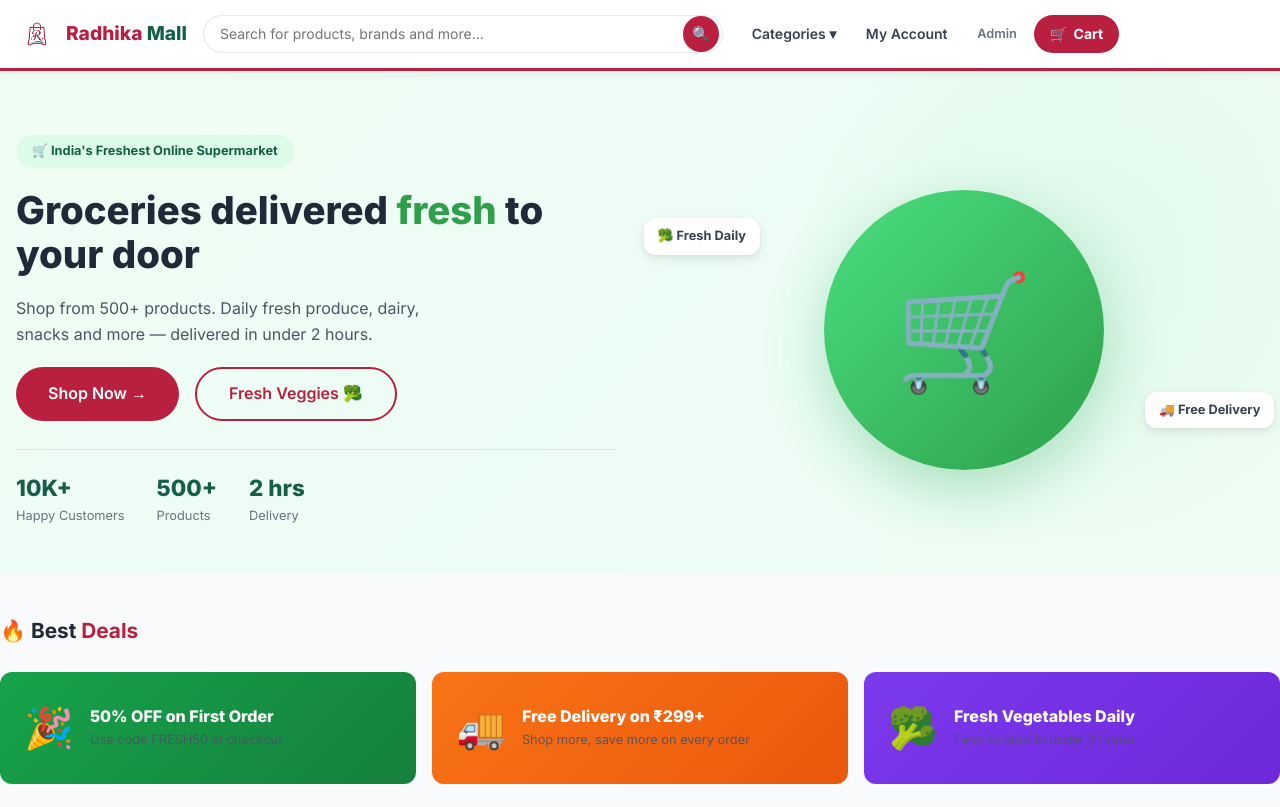
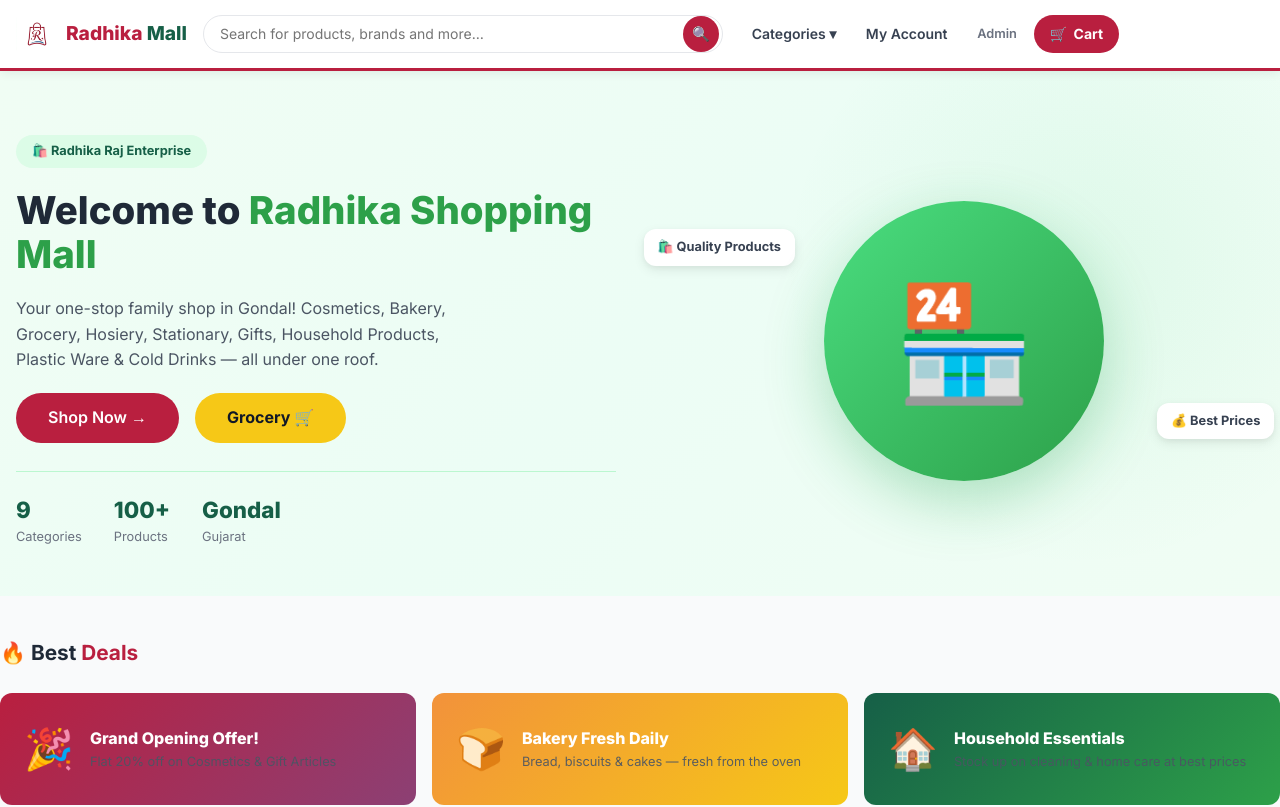
Before and after one commit to Payal-mak/Supermarket-System, a React (Vite) app in the folder client/: page / in a window 1280 px wide. Shown: the top 807 px of the page. Built offline with nearby package versions, Linux system fonts and the light colour scheme.

Commit message:
chore: Hero: "Welcome to Radhika Shopping Mall", Gujarat local retail copy Update stats to reflect local store Update offer cards with store-relevant promos

```diff
--- a/client/src/pages/HomePage.jsx
+++ b/client/src/pages/HomePage.jsx
@@ -1,18 +1,18 @@
 import { Link } from 'react-router-dom';
-import { getAllProductsWithDetails, categories } from '../data/mockData';
+import { getAllProductsWithDetails, categories, storeInfo } from '../data/mockData';
 import { useCart } from '../context/CartContext';
 import ProductCard from '../components/ProductCard';
 import './HomePage.css';
 
 const offers = [
-  { id: 1, title: '50% OFF on First Order', sub: 'Use code FRESH50 at checkout', bg: 'linear-gradient(135deg, #16a34a 0%, #15803d 100%)', emoji: '🎉' },
-  { id: 2, title: 'Free Delivery on ₹299+', sub: 'Shop more, save more on every order', bg: 'linear-gradient(135deg, #f97316 0%, #ea580c 100%)', emoji: '🚚' },
-  { id: 3, title: 'Fresh Vegetables Daily', sub: 'Farm to door in under 2 hours', bg: 'linear-gradient(135deg, #7c3aed 0%, #6d28d9 100%)', emoji: '🥦' },
+  { id: 1, title: 'Grand Opening Offer!', sub: 'Flat 20% off on Cosmetics & Gift Articles', bg: 'linear-gradient(135deg, #B91F3F 0%, #8C4074 100%)', emoji: '🎉' },
+  { id: 2, title: 'Bakery Fresh Daily', sub: 'Bread, biscuits & cakes — fresh from the oven', bg: 'linear-gradient(135deg, #F2923B 0%, #F6C817 100%)', emoji: '🍞' },
+  { id: 3, title: 'Household Essentials', sub: 'Stock up on cleaning & home care at best prices', bg: 'linear-gradient(135deg, #165F47 0%, #2DA049 100%)', emoji: '🏠' },
 ];
 
 export default function HomePage() {
   const allProducts = getAllProductsWithDetails();
-  const featured    = allProducts.filter(p => p.price.mrp > p.price.selling_price).slice(0, 8);
+  const featured = allProducts.filter(p => p.price.mrp > p.price.selling_price).slice(0, 8);
 
   return (
     <div className="home page-enter">
@@ -21,24 +21,24 @@ export default function HomePage() {
       <section className="hero">
         <div className="container hero-inner">
           <div className="hero-content">
-            <span className="hero-pill">🛒 India's Freshest Online Supermarket</span>
-            <h1>Groceries delivered <span>fresh</span> to your door</h1>
-            <p>Shop from 500+ products. Daily fresh produce, dairy, snacks and more — delivered in under 2 hours.</p>
+            <span className="hero-pill">🛍️ {storeInfo.subBrand}</span>
+            <h1>Welcome to <span>Radhika Shopping Mall</span></h1>
+            <p>Your one-stop family shop in Gondal! Cosmetics, Bakery, Grocery, Hosiery, Stationary, Gifts, Household Products, Plastic Ware & Cold Drinks — all under one roof.</p>
             <div className="hero-actions">
               <Link to="/products" className="btn btn-primary btn-lg">Shop Now →</Link>
-              <Link to="/products?category=1" className="btn btn-outline btn-lg">Fresh Veggies 🥦</Link>
+              <Link to="/products?category=3" className="btn btn-secondary btn-lg">Grocery 🛒</Link>
             </div>
             <div className="hero-stats">
-              <div><strong>10K+</strong><span>Happy Customers</span></div>
-              <div><strong>500+</strong><span>Products</span></div>
-              <div><strong>2 hrs</strong><span>Delivery</span></div>
+              <div><strong>9</strong><span>Categories</span></div>
+              <div><strong>100+</strong><span>Products</span></div>
+              <div><strong>Gondal</strong><span>Gujarat</span></div>
             </div>
           </div>
           <div className="hero-image-wrap">
-            <div className="hero-floating-card card-1">🥦 Fresh Daily</div>
-            <div className="hero-floating-card card-2">🚚 Free Delivery</div>
+            <div className="hero-floating-card card-1">🛍️ Quality Products</div>
+            <div className="hero-floating-card card-2">💰 Best Prices</div>
             <div className="hero-visual">
-              <div className="hero-visual-inner">🛒</div>
+              <div className="hero-visual-inner">🏪</div>
             </div>
           </div>
         </div>
@@ -113,10 +113,10 @@ export default function HomePage() {
       <section className="trust-strip">
         <div className="container trust-inner">
           {[
-            { icon: '🔒', title: '100% Secure Payment', sub: 'Multiple payment modes' },
-            { icon: '🚚', title: 'Fast Delivery',        sub: 'Order before 6PM, get today' },
-            { icon: '↩️', title: 'Easy Returns',         sub: '7-day hassle-free return' },
-            { icon: '✅', title: 'Quality Assured',       sub: 'Freshness guaranteed' },
+            { icon: '💰', title: 'Best Prices Guaranteed', sub: 'Wholesale rates for families' },
+            { icon: '🛍️', title: 'All Under One Roof', sub: '9 categories, 100+ products' },
+            { icon: '🤝', title: 'Trusted by Gondal', sub: 'Family-run since generations' },
+            { icon: '✅', title: 'Quality Products', sub: 'Only branded & verified items' },
           ].map((t, i) => (
             <div key={i} className="trust-item">
               <span className="trust-icon">{t.icon}</span>
```
